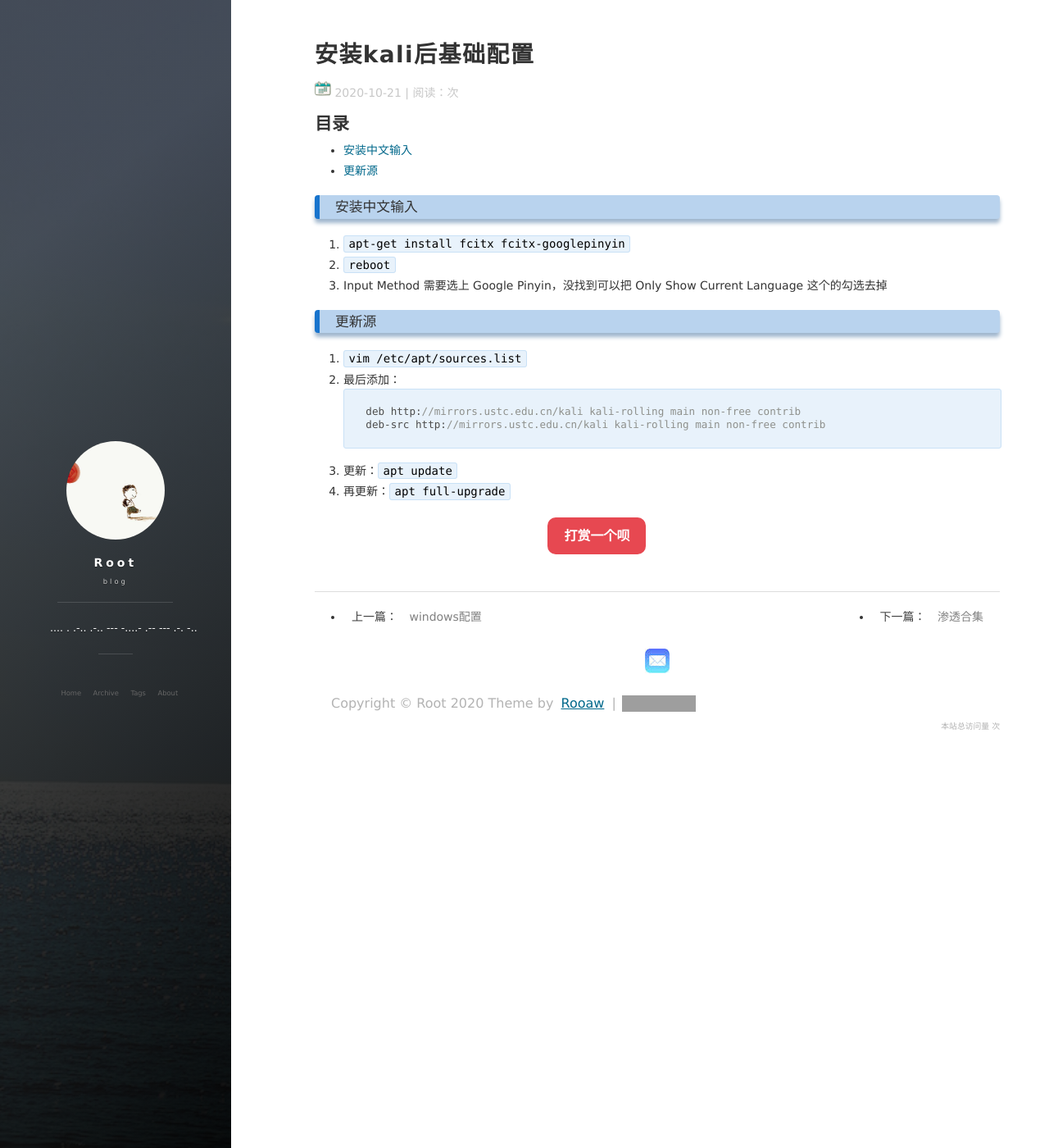
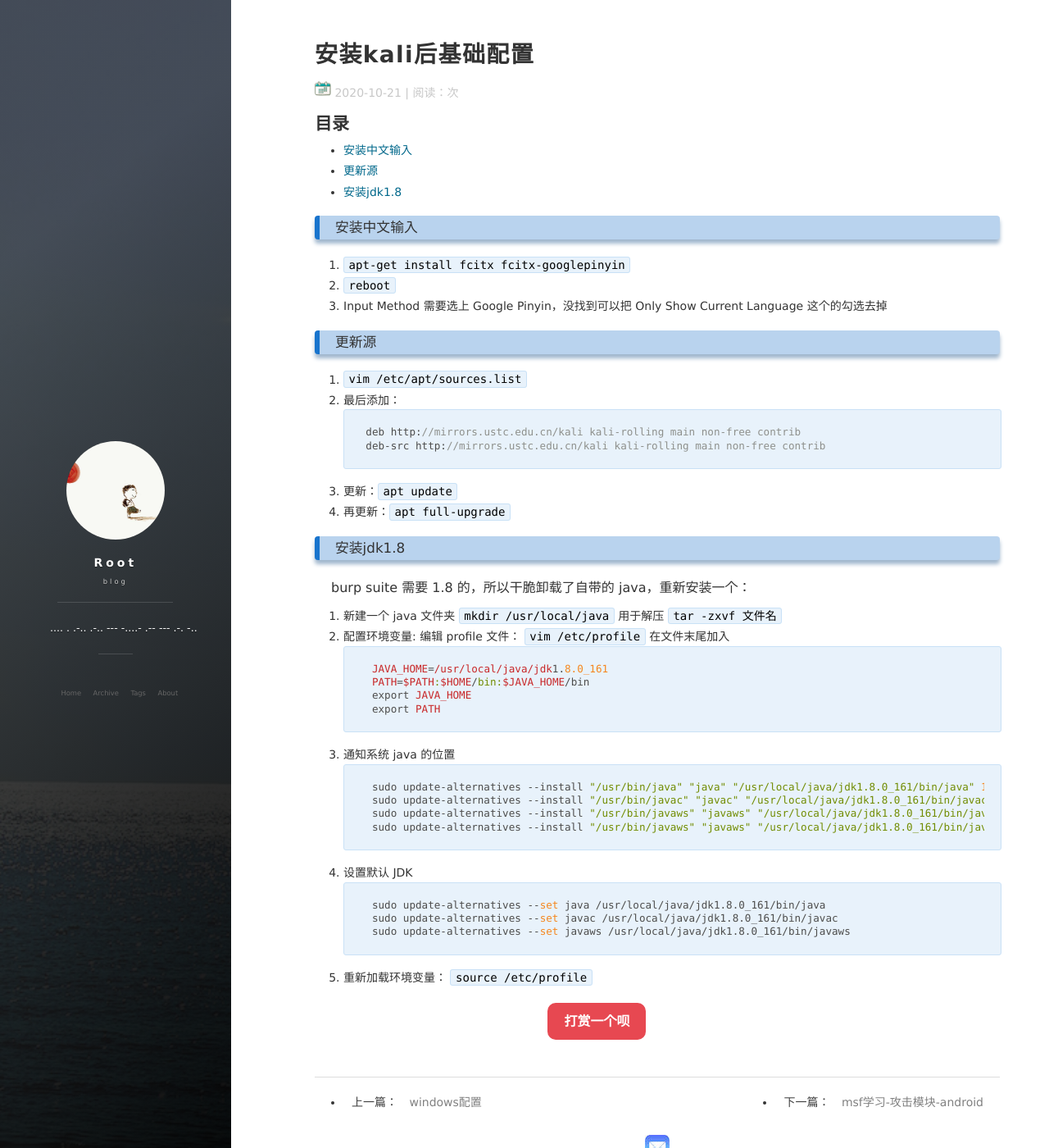
Before and after one commit to Rooaw/Rooaw.github.io, a Jekyll site: the page built from _posts/2020-10-21-安装kali后基础配置.md, in a window 1280 px wide and 1400 px high. Shown: the whole window at 82% size. Built offline with Jekyll 4.4.1, drawn with Linux system fonts in a browser that asks for light colours; nearby versions of some CDN libraries; comment, search, counter and statistics services are not loaded; grey boxes are pictures that could not be loaded.

Commit message:
kali安装

````diff
--- a/_posts/2020-10-21-安装kali后基础配置.md
+++ b/_posts/2020-10-21-安装kali后基础配置.md
@@ -19,3 +19,32 @@ deb-src http://mirrors.ustc.edu.cn/kali kali-rolling main non-free contrib
 ```
 3. 更新：```apt update```
 4. 再更新：```apt full-upgrade```
+
+### 安装jdk1.8
+burp suite 需要 1.8 的，所以干脆卸载了自带的 java，重新安装一个：
+1. 新建一个 java 文件夹 `mkdir /usr/local/java` 用于解压  `tar -zxvf 文件名`
+2. 配置环境变量:
+	编辑 profile 文件：
+	```vim /etc/profile```
+	在文件末尾加入
+	```
+    JAVA_HOME=/usr/local/java/jdk1.8.0_161
+    PATH=$PATH:$HOME/bin:$JAVA_HOME/bin
+    export JAVA_HOME
+    export PATH
+    ```
+3. 通知系统 java 的位置
+	```
+	sudo update-alternatives --install "/usr/bin/java" "java" "/usr/local/java/jdk1.8.0_161/bin/java" 1
+	sudo update-alternatives --install "/usr/bin/javac" "javac" "/usr/local/java/jdk1.8.0_161/bin/javac" 1
+	sudo update-alternatives --install "/usr/bin/javaws" "javaws" "/usr/local/java/jdk1.8.0_161/bin/javaws" 1
+	sudo update-alternatives --install "/usr/bin/javaws" "javaws" "/usr/local/java/jdk1.8.0_161/bin/javaws" 1
+	```
+4. 设置默认 JDK
+	```
+	sudo update-alternatives --set java /usr/local/java/jdk1.8.0_161/bin/java
+	sudo update-alternatives --set javac /usr/local/java/jdk1.8.0_161/bin/javac
+	sudo update-alternatives --set javaws /usr/local/java/jdk1.8.0_161/bin/javaws
+	```
+3. 重新加载环境变量：
+	``` source /etc/profile ```
````
Also changed, not shown: _posts/2020-10-22-msf学习-攻击模块-Android.md (added, +12 -0 lines), _posts/2020-10-27-start-with-htb.md (added, +22 -0 lines), images/2020-10-27/01-access.png (added), images/2020-10-27/02-here.png (added), images/2020-10-27/03.png (added), images/2020-10-27/04.png (added).
